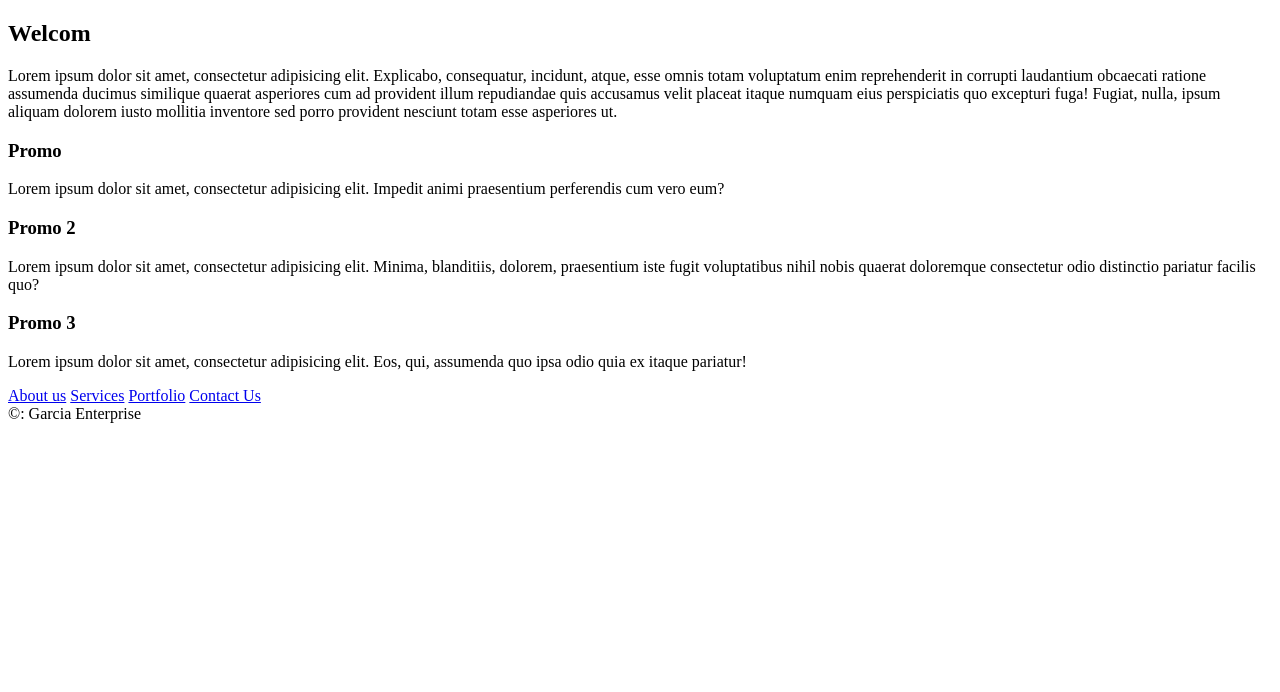
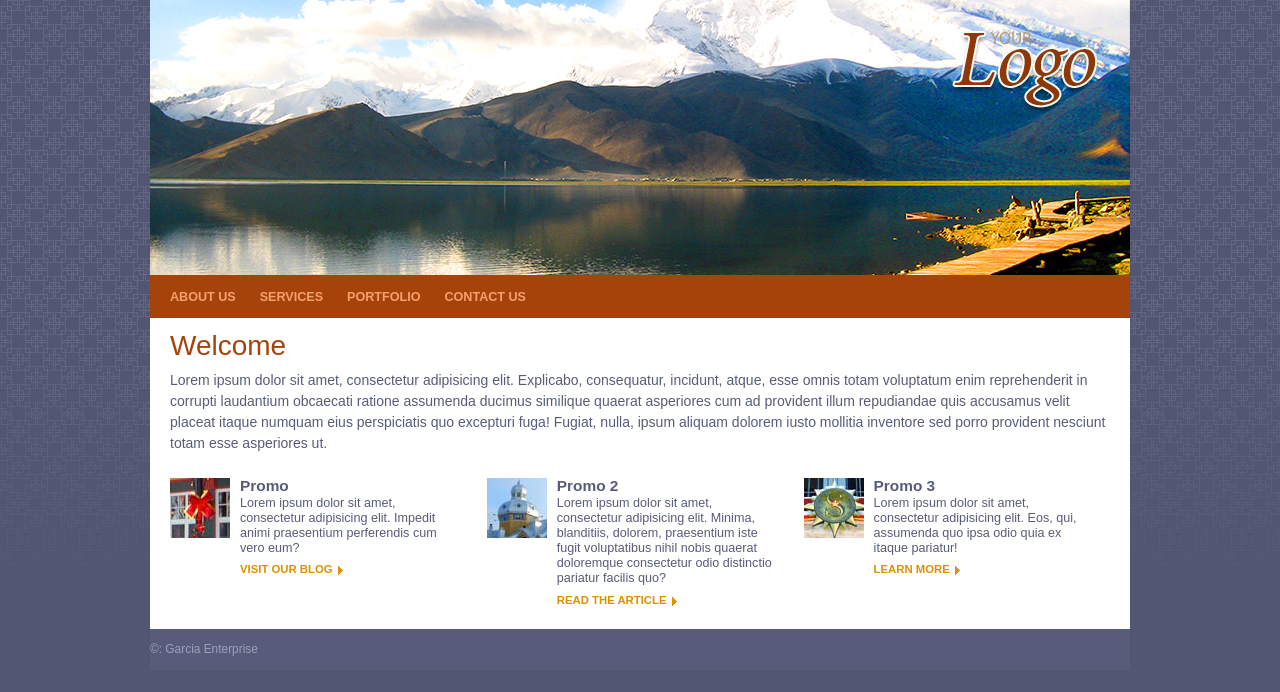
Before and after one commit to ENG618/eng618, a plain HTML site: page index.html in a window 1280 px wide. Drawn offline with Linux system fonts and the light colour scheme.

Commit message:
Completed course

```diff
--- /dev/null
+++ b/css/screen_layout_large.css
@@ -0,0 +1,56 @@
+@charset "UTF-8";
+
+/* Layout (global rules for all sizes) */
+
+body{
+	margin: 0;
+	padding: 0;
+}
+
+header a.logo{
+	display: block;
+	position: absolute;
+	background-position: 0 0;
+	background-repeat: no-repeat;
+}
+
+nav{
+	width: 100%;
+	display: block;
+	position: absolute;
+	background-color: #a6430a;
+}
+
+/* Layout Large Screens (default for older browsers) */
+
+header{
+	height: 275px;
+	background: url(../images/banner_large.jpg) no-repeat right 0;
+}
+
+header a.logo{
+	width: 150px;
+	height: 85px;
+	top: 28px;
+	right: 30px;
+	background-image: url(../images/logo_large.png)
+}
+
+article{padding: 60px 20px 10px 20px;}
+
+.promo_container{padding: 0 0 15px 20px;}
+.promo_container .promo{
+	width: 33%;
+	float: left;
+	background-position: 0 3px;
+}
+.promo_container .promo .content{padding: 0 30px 0 70px;}
+
+nav{
+	top: 275px;
+}
+nav a{margin: 12px 0 10px 20px;}
+
+@media screen and (max-width: 990px){
+	footer{ padding-left: 20px}
+}
--- /dev/null
+++ b/css/screen_layout_medium.css
@@ -0,0 +1,27 @@
+@charset "UTF-8";
+
+/* Layout Medium Screens */
+
+header{
+	height: 200px;
+	background: url(../images/banner_medium.jpg) no-repeat 90% 0;
+}
+
+header a.logo{
+	width: 115px;
+	height: 70px;
+	top: 20px;
+	right: 20px;
+	background-image: url(../images/logo_medium.png);
+}
+
+nav{top: 200px;}
+nav a{ margin-right: 20px;}
+
+.promo_container{padding: 0 20px 15px 20px;}
+
+.promo_container .promo{background-position: 0 0;}
+
+.promo_container .promo .content{padding: 70px 30px 0 0;}
+
+body{background-image: none;}
--- /dev/null
+++ b/css/screen_layout_small.css
@@ -0,0 +1,54 @@
+@charset "UTF-8";
+
+/* Layout Small Screens */
+
+header{
+	height: 75px;
+	background: url(../images/banner_small.jpg) no-repeat right 0;
+}
+
+header a.logo{
+	width: 105px;
+	height: 40px;
+	top: 16px;
+	right: 15px;
+	background-image: url(../images/logo_small.png);
+}
+
+article{padding: 20px 20px 10px 20px;}
+
+nav{
+	position: static;
+	padding: 10px 0 10px 0;
+	background-color: #515673;
+}
+
+nav a{
+	color: #a6abc5;
+	display: block;
+	margin: 15px;
+	padding: 9px;
+	border: 1px solid #a6abc5;
+	background: url(../images/mobile_link_arrow.png) no-repeat right center;
+	-moz-border-radius: 12px;
+	-webkit-border-radius: 12px;
+	border-radius: 12px;
+}
+nav a:hover{
+	color: #fff;
+	background-color: rgba(255,255,255,.15);
+}
+
+.promo_container{padding: 0px;}
+.promo_container .promo{
+	width: auto;
+	float: none;
+	padding: 10px 0 0 0;
+	background-position: 20px 13px;
+	border-top: 1px solid #ccc;
+}
+.promo_container .promo .content{padding: 0 20px 5px 90px;}
+
+footer{border-top: 1px solid #a6abc5;}
+
+body{background-image: none;}
--- /dev/null
+++ b/css/styles.css
@@ -0,0 +1,90 @@
+@charset 'UTF-8';
+
+body{
+	color: #575c7a;
+	line-height: 1.5em;
+	font-family: Arial;
+	font-size: 14px;
+	background: #515673 url(../images/background_gradient.jpg) repeat-x 0 0;
+}
+
+.page{
+	max-width: 980px;
+	margin: 0 auto 0 auto;
+	position: relative;
+	background-color: #fff;
+}
+
+h1{
+	font-size: 2em;
+	font-weight: normal;
+	color: #a6430a;
+	margin: 0 0 .5em 0;
+}
+
+h2{
+	font-size: 1.7em;
+	margin: 0 0 1em 0;
+}
+
+h3{
+	font-size: 1.5em;
+	margin: 0 0 1em 0;
+}
+
+p{
+	margin: 0 0 .75em 0;
+}
+
+a{color: #de9000;}
+a:hover{color: #009eff;}
+
+footer{
+	font-size: .85em;
+	color: #9ba0bd;
+	background-color: #575c7a;
+	padding: 10px 10px 10px 0;
+}
+
+a.cta{
+	text-transform: uppercase;
+	font-size: .9em;
+	font-weight: bold;
+	text-decoration: none;
+	margin: .5em 0 0 0;
+	padding: 0 12px 0 0;
+	background: url(../images/cta_arrow.png) no-repeat right 0;
+}
+
+a.cta:hover{background-position: right -50px}
+
+.promo h3{
+	font-size: 1.1em;
+	margin: 0;
+}
+
+.promo p{
+	line-height: 1.2em;
+	font-size: .9em;
+	margin-bottom: .5em;
+}
+
+.promo {background-repeat: no-repeat;}
+.promo.one{background-image: url(../images/promo_1.jpg);}
+.promo.two{background-image: url(../images/promo_2.jpg);}
+.promo.three{background-image: url(../images/promo_3.jpg);}
+
+nav a{
+	color: #f5a06e;
+	text-transform: uppercase;
+	text-decoration: none;
+	display: inline-block;
+	font-weight: bold;
+	font-size: .9em;
+}
+nav a:hover{color: #fff;}
+
+.clear-fix{
+	clear: both;
+	line-height: 1px;
+}
--- a/index.html
+++ b/index.html
@@ -12,8 +12,15 @@
 		<meta name="viewport" content="user-scalable-no, width=divice-width" />
 		<title>ENG618</title>
 		<!-- Call CSS File -->
-		<link href="css/style.css" rel="stylesheet" type="text/css" />
+		<link href="css/styles.css" rel="stylesheet" type="text/css" />
+		<link href='css/screen_layout_large.css' rel='stylesheet' type='text/css' />
+		<link rel="stylesheet" type="text/cdd" media='only screen and (min-width:50px) and (max-width:500px)' href='css/screen_layout_small.css'>
+		<link rel="stylesheet" type="text/cdd" media='only screen and (min-width:501px) and (max-width:899px)' href='css/screen_layout_medium.css'>
+		<!--[if lt IE 9]>
+			<script src="http://html5shiv.googlecode.com/svn/trunk/html5.js"></script>
+		<![endif]-->
 
+	</head>
 	<body>
 		<section class='page'>
 
@@ -22,26 +29,36 @@
 			</header>
 
 			<article>
-				<h2>Welcom</h2>
+				<h1>Welcome</h1>
 				<p>Lorem ipsum dolor sit amet, consectetur adipisicing elit. Explicabo, consequatur, incidunt, atque, esse omnis totam voluptatum enim reprehenderit in corrupti laudantium obcaecati ratione assumenda ducimus similique quaerat asperiores cum ad provident illum repudiandae quis accusamus velit placeat itaque numquam eius perspiciatis quo excepturi fuga! Fugiat, nulla, ipsum aliquam dolorem iusto mollitia inventore sed porro provident nesciunt totam esse asperiores ut.</p>
 			</article>
 
 			<div class='promo_container'>
-
-				<div class='promo'>
-					<h3>Promo</h3>
-					<p>Lorem ipsum dolor sit amet, consectetur adipisicing elit. Impedit animi praesentium perferendis cum vero eum?</p>
+				<div class='promo one'>
+					<div class='content'>
+						<h3>Promo</h3>
+						<p>Lorem ipsum dolor sit amet, consectetur adipisicing elit. Impedit animi praesentium perferendis cum vero eum?</p>
+						<p><a href="#" class='cta'>Visit our blog</a></p>
+					</div>
 				</div>
 
-				<div class='promo'>
-					<h3>Promo 2</h3>
-					<p>Lorem ipsum dolor sit amet, consectetur adipisicing elit. Minima, blanditiis, dolorem, praesentium iste fugit voluptatibus nihil nobis quaerat doloremque consectetur odio distinctio pariatur facilis quo?</p>
+				<div class='promo two'>
+					<div class='content'>
+						<h3>Promo 2</h3>
+						<p>Lorem ipsum dolor sit amet, consectetur adipisicing elit. Minima, blanditiis, dolorem, praesentium iste fugit voluptatibus nihil nobis quaerat doloremque consectetur odio distinctio pariatur facilis quo?</p>
+						<p><a href="#" class='cta'>Read the article</a></p>
+					</div>
 				</div>
 
-				<div class='promo'>
+				<div class='promo three'>
+					<div class='content'>
 					<h3>Promo 3</h3>
 					<p>Lorem ipsum dolor sit amet, consectetur adipisicing elit. Eos, qui, assumenda quo ipsa odio quia ex itaque pariatur!</p>
+					<p><a href="#" class='cta'>Learn more</a></p>
+					</div>
 				</div>
+
+				<div class='clear-fix'></div>
 
 			</div>
 
```
Also changed, not shown: css/style.css (deleted), images/background_gradient.jpg (added), images/banner_large.jpg (added), images/banner_medium.jpg (added), images/banner_small.jpg (added), images/cta_arrow.png (added), images/logo_large.png (added), images/logo_medium.png (added), images/logo_small.png (added), images/mobile_link_arrow.png (added), images/promo_1.jpg (added), images/promo_2.jpg (added), images/promo_3.jpg (added), 1 other file.
